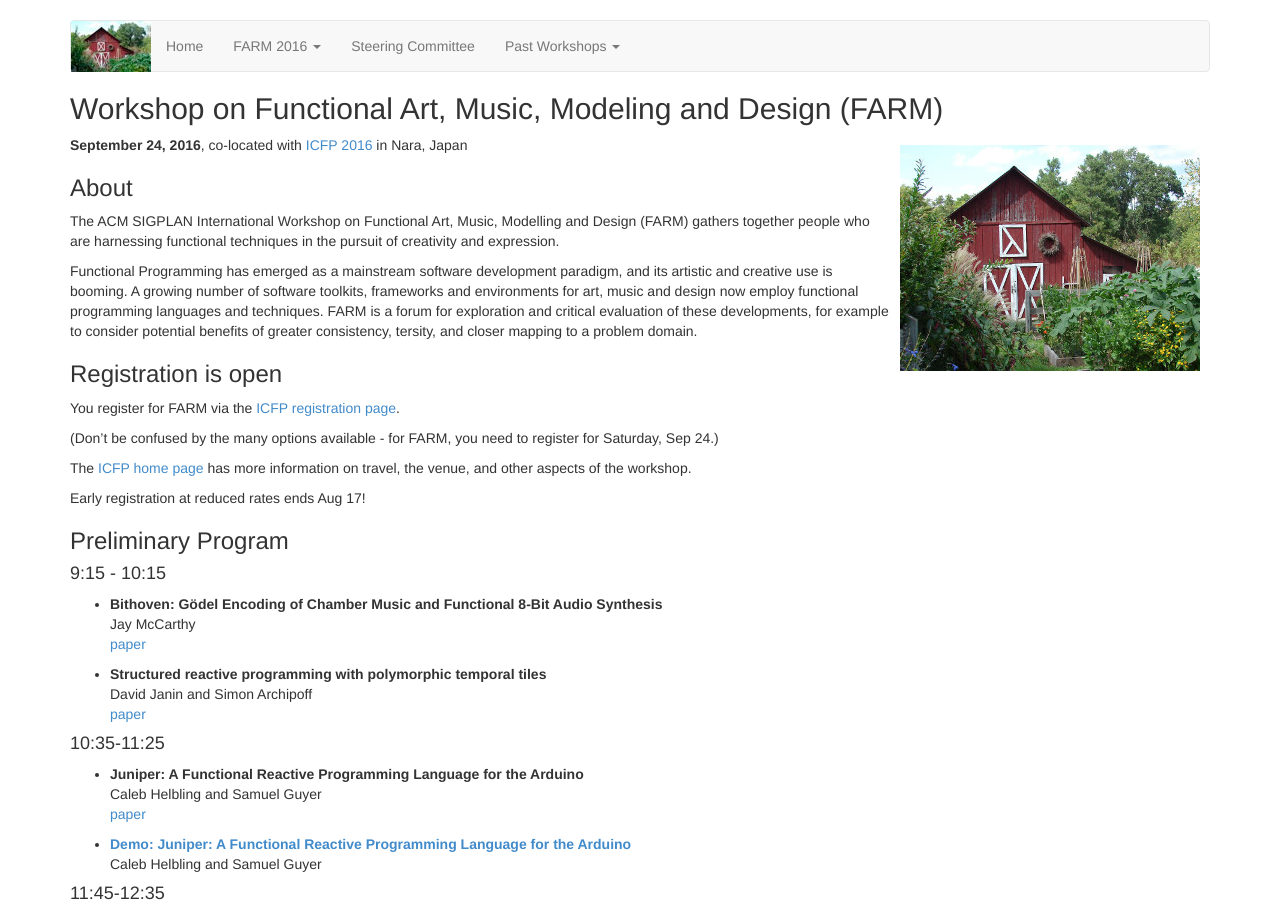
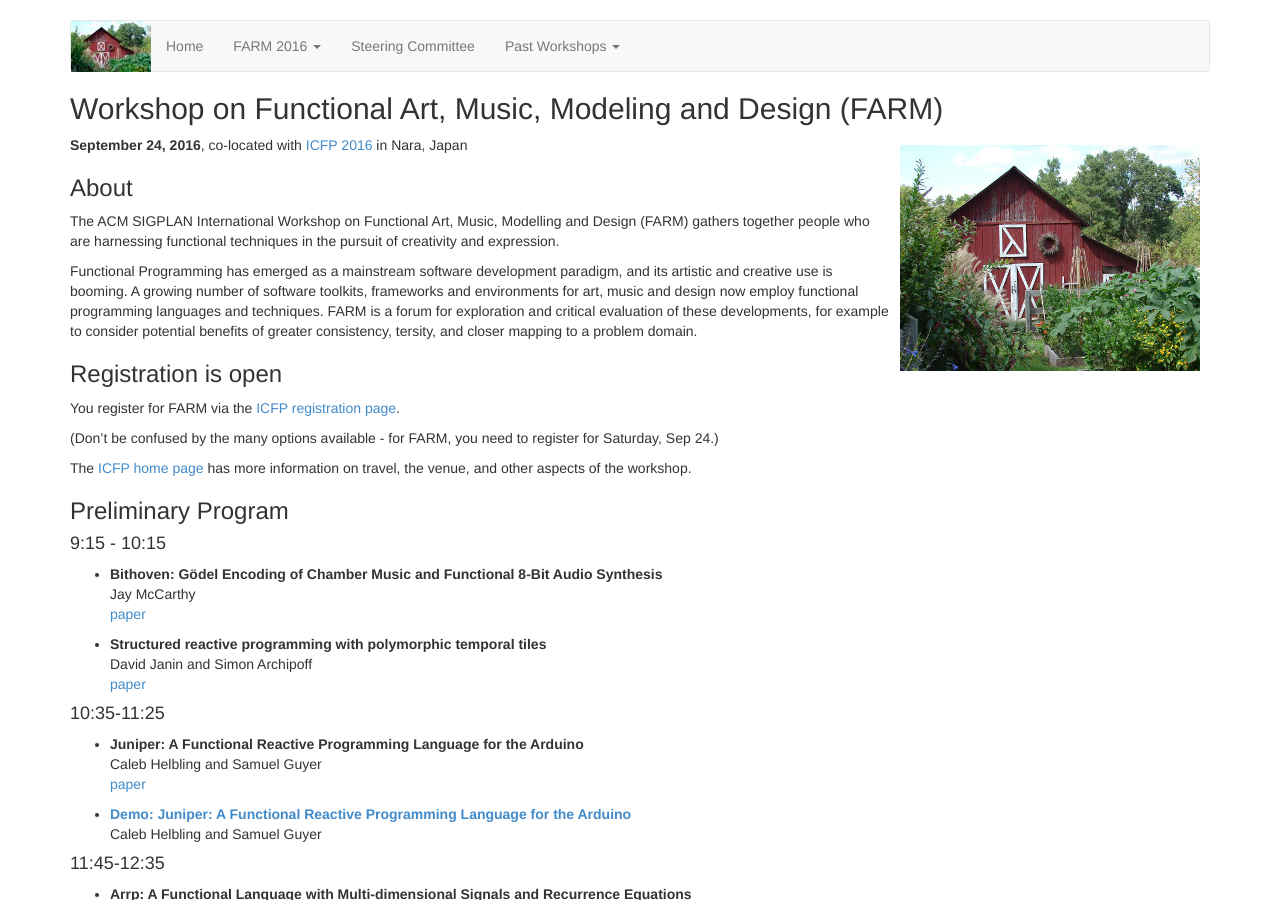
Before and after one commit to functional-art/functional-art.github.com, a Jekyll site: the page built from 2016/index.md, in a window 1280 px wide and 900 px high. Built offline with Jekyll 4.4.1, drawn with Linux system fonts in a browser that asks for light colours; nearby versions of some CDN libraries.

Commit message:
Early reg is over

```diff
--- a/2016/index.md
+++ b/2016/index.md
@@ -36,8 +36,6 @@
 The [ICFP home page](http://conf.researchr.org/home/icfp-2016) has
 more information on travel, the venue, and other aspects of the
 workshop.
-
-Early registration at reduced rates ends Aug 17!
 
 ### Preliminary Program
 
```
